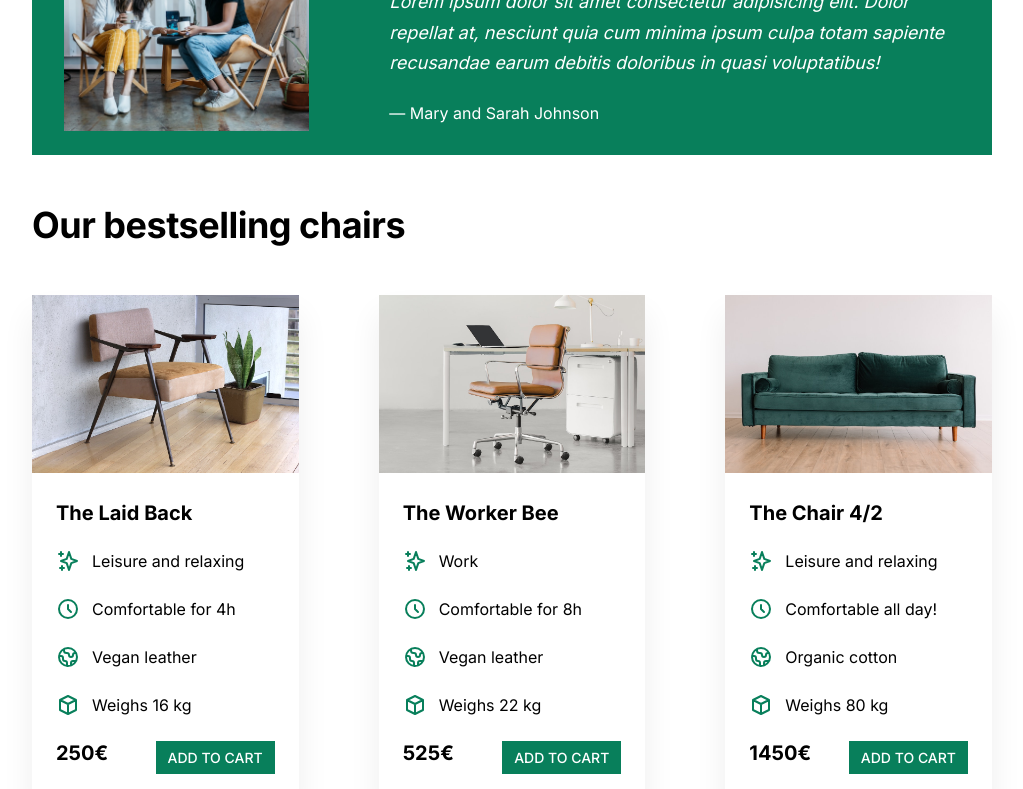
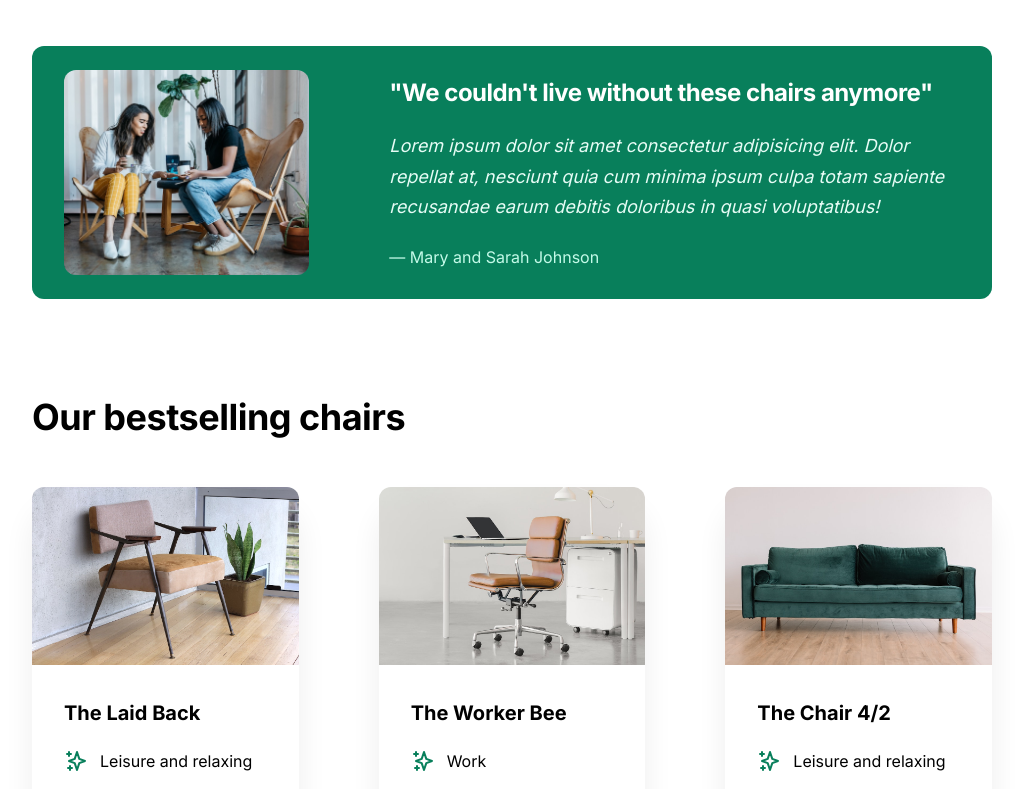
Before and after one commit to SarmadRehman/Design, a React (Vite) app: page / in a window 1280 px wide. Shown: the part 980-1769 px from the top of the page, without its empty margins (128-1151 px from the left). Built offline with nearby package versions, Linux system fonts and the light colour scheme.

Commit message:
finished

```diff
--- a/src/index.css
+++ b/src/index.css
@@ -35,7 +35,7 @@ body {
 
 header,
 section {
-  margin-bottom: 48px;
+  margin-bottom: 96px;
 }
 
 h2 {
@@ -59,7 +59,7 @@ header {
   display: grid;
   grid-template-columns: repeat(2, 1fr);
   column-gap: 80px;
-  margin-top: 48px;
+  margin-top: 80px;
 }
 
 .header-text-box {
@@ -67,7 +67,7 @@ header {
 }
 /* 44 / 52 / 62 */
 h1 {
-  margin-bottom: 24px;
+  margin-bottom: 32px;
   font-size: 44px;
   line-height: 1.1;
   letter-spacing: -1px;
@@ -81,6 +81,7 @@ h1 {
 
 img {
   width: 100%;
+  border-radius: 12px;
 }
 
 /* FEATURES */
@@ -88,7 +89,7 @@ img {
   stroke: #087f5b;
   width: 24px;
   height: 24px;
-  margin-bottom: 16px;
+  margin-bottom: 32px;
 }
 
 .features-title {
@@ -106,6 +107,10 @@ img {
   background-color: #087f5b;
   color: white;
   padding: 24px 32px;
+  border-radius: 12px;
+}
+.testimonial-author {
+  color: #c3fae8;
 }
 
 .testimonial-box {
@@ -123,15 +128,20 @@ img {
   margin-bottom: 24px;
   font-size: 18px;
   line-height: 1.7;
+  color: #e6fcf5;
 }
-
+/* chair's from <Details /> */
 .chair {
   box-shadow: 0 20px 30px 0 rgba(0, 0, 0, 0.07);
+  border-radius: 32px;
 }
-
+.chair img {
+  border-bottom-left-radius: 0px;
+  border-bottom-right-radius: 0px;
+}
 /* CHAIRS */
 .chair-box {
-  padding: 24px;
+  padding: 32px;
 }
 
 h3 {
@@ -141,14 +151,14 @@ h3 {
 
 .chair-details {
   list-style: none;
-  margin-bottom: 24px;
+  margin-bottom: 48px;
 }
 
 .chair-details li {
   display: flex;
   align-items: center;
   gap: 12px;
-  margin-bottom: 24px;
+  margin-bottom: 16px;
 }
 
 .chair-details li:last-child {
@@ -165,6 +175,7 @@ h3 {
   display: flex;
   justify-content: space-between;
   font-size: 20px;
+  align-items: center;
 }
 
 footer {
@@ -183,6 +194,7 @@ footer {
   font-size: 18px;
   padding: 16px 32px;
   display: inline-block;
+  border-radius: 100px;
 }
 
 .btn:hover,
```
